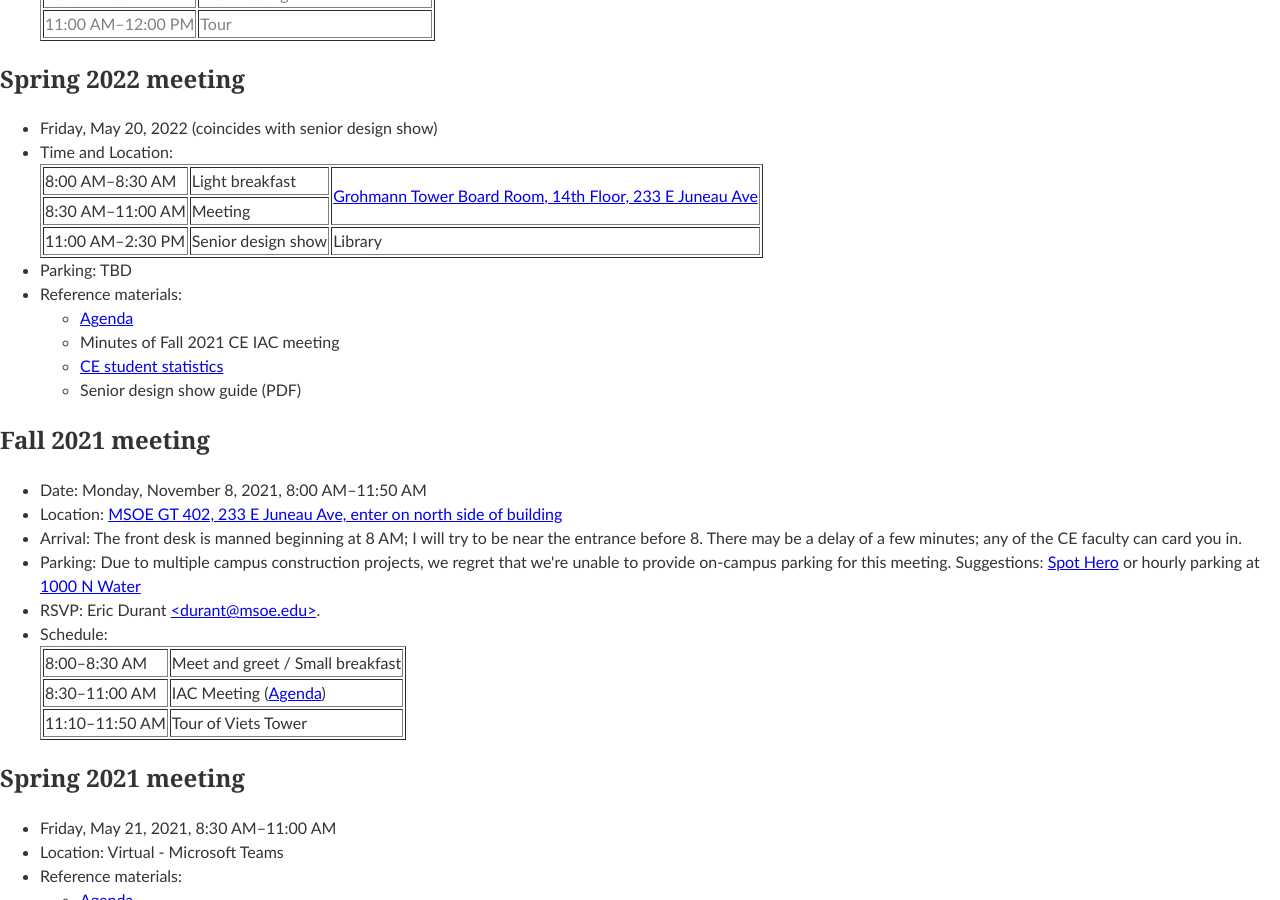
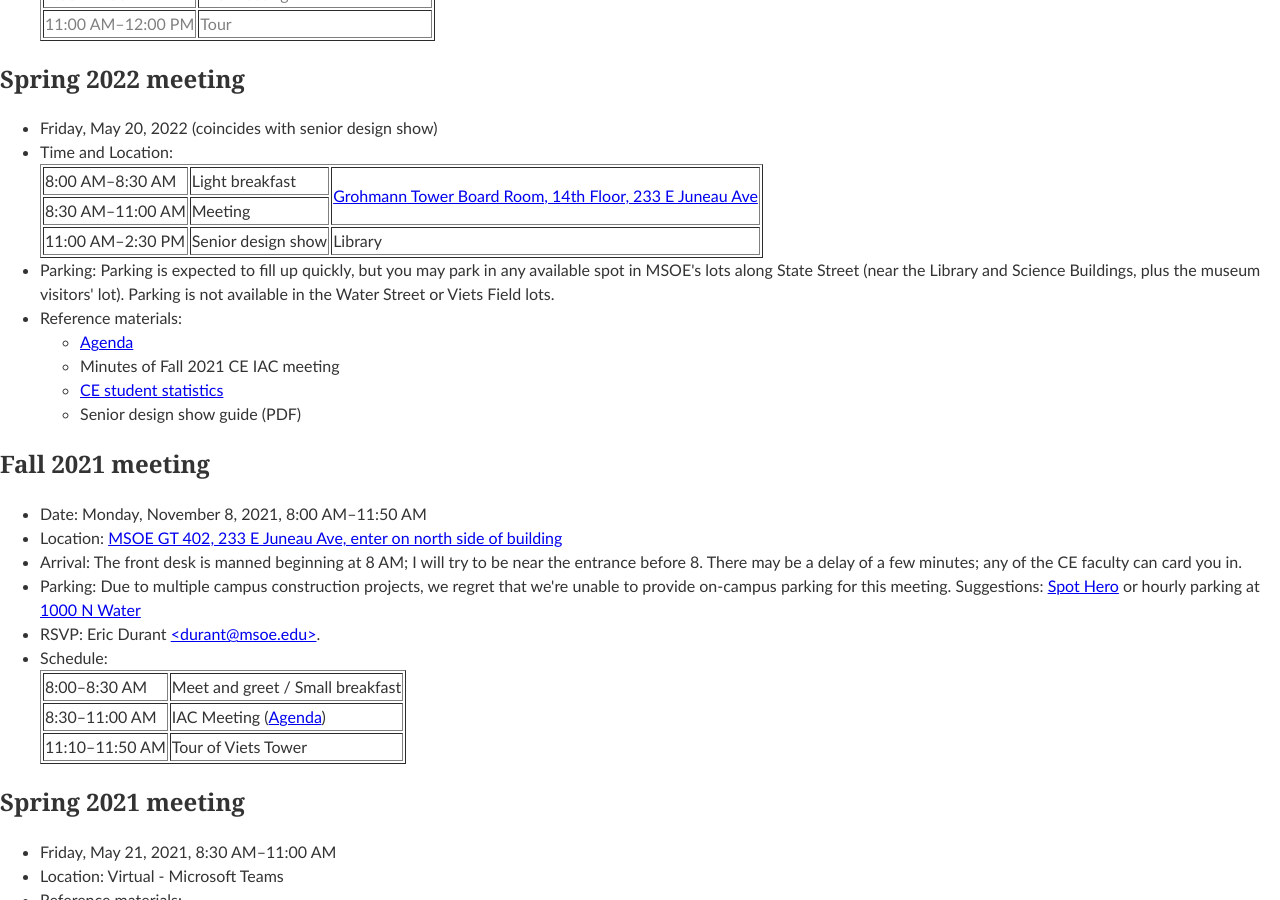
Before and after one commit to edurant/edurant.github.io, a Jekyll site: the page built from ceiac/index.html, in a window 1280 px wide and 900 px high, scrolled down 548 px. Built offline with Jekyll 4.4.1, drawn with Linux system fonts in a browser that asks for light colours.

Commit message:
ce iac parking info

```diff
--- a/ceiac/index.html
+++ b/ceiac/index.html
@@ -39,7 +39,7 @@
              <tr><td>8:30 AM&ndash;11:00 AM</td><td>Meeting</td></tr>
              <tr><td>11:00 AM&ndash;2:30 PM</td><td>Senior design show</td><td>Library</td></tr>
       </table></li>
-    <li>Parking: TBD</li>
+    <li>Parking: Parking is expected to fill up quickly, but you may park in any available spot in MSOE's lots along State Street (near the Library and Science Buildings, plus the museum visitors' lot). Parking is not available in the Water Street or Viets Field lots.</li>
     <li>Reference materials:
       <ul>
         <li><a href="agenda2022-05-20.html">Agenda</a></li>
```
